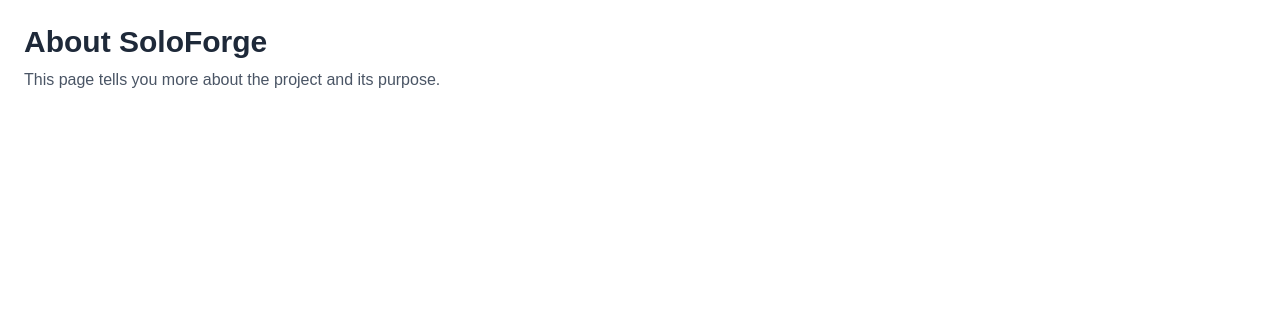
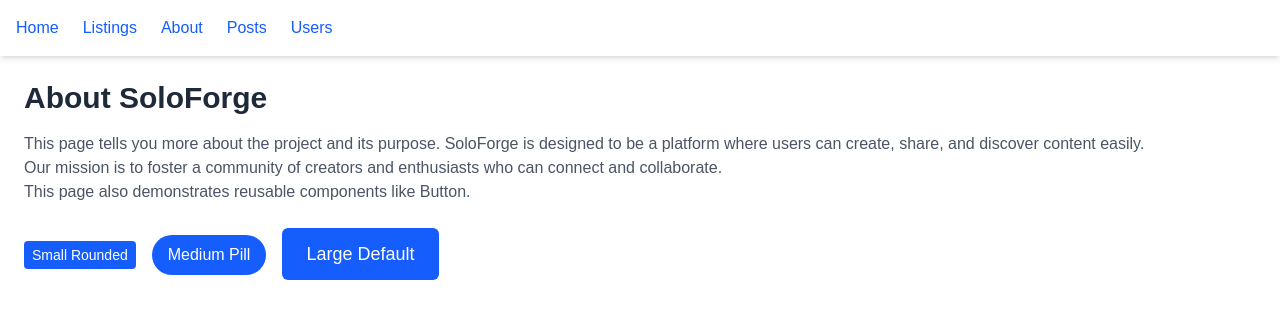
Before and after one commit to Zeelgabriels/alx-project-0x02-setup, a Next.js app in the folder alx-project-0x02/: page /about in a window 1280 px wide. Shown: the top 318 px of the page. Built offline with nearby package versions, Linux system fonts and the light colour scheme.

Commit message:
Task 5: Create reusable Button component with size and shape props

```diff
--- /dev/null
+++ b/alx-project-0x02/components/common/Button.tsx
@@ -0,0 +1,23 @@
+import { type ButtonProps } from "@/interfaces";
+
+const sizeClasses = {
+  small: "px-2 py-1 text-sm",
+  medium: "px-4 py-2 text-base",
+  large: "px-6 py-3 text-lg",
+};
+
+export default function Button({
+  label,
+  size = "medium",
+  shape = "rounded-md",
+  onClick,
+}: ButtonProps) {
+  return (
+    <button
+      onClick={onClick}
+      className={`bg-blue-600 text-white ${sizeClasses[size]} ${shape} hover:bg-blue-700 transition`}
+    >
+      {label}
+    </button>
+  );
+}
--- a/alx-project-0x02/interfaces/index.ts
+++ b/alx-project-0x02/interfaces/index.ts
@@ -2,3 +2,10 @@
   title: string;
   content: string;
 }
+
+export interface ButtonProps {
+  label: string;
+  size?: "small" | "medium" | "large";
+  shape?: "rounded-sm" | "rounded-md" | "rounded-full";
+  onClick?: () => void;
+}
--- a/alx-project-0x02/pages/about.tsx
+++ b/alx-project-0x02/pages/about.tsx
@@ -1,5 +1,6 @@
 import Head from "next/head";
 import Header from "@/components/layout/Header";
+import Button from "@/components/common/Button";
 
 export default function AboutPage() {
   return (
@@ -7,11 +8,19 @@
       <Head>
         <title>About - SoloForge</title>
       </Head>
-      <main className="p-6">
-        <h1 className="text-3xl font-semibold text-gray-800">About SoloForge</h1>
-        <p className="mt-2 text-gray-600">
-          This page tells you more about the project and its purpose.
+      <Header />
+      <main className="p-6 space-y-4">
+        <h1 className="text-3xl font-bold text-gray-800 mb-4">About SoloForge</h1>
+        <p className="mb-6 text-gray-600">
+          This page tells you more about the project and its purpose. SoloForge is designed to be a platform where users can create, share, and discover content easily. <br></br>
+          Our mission is to foster a community of creators and enthusiasts who can connect and collaborate. <br></br>
+          This page also demonstrates reusable components like Button.
         </p>
+        <div className="space-x-4">
+          <Button label="Small Rounded" size="small" shape="rounded-sm" />
+          <Button label="Medium Pill" size="medium" shape="rounded-full" />
+          <Button label="Large Default" size="large" shape="rounded-md" />
+        </div>
       </main>
     </>
   );
```
